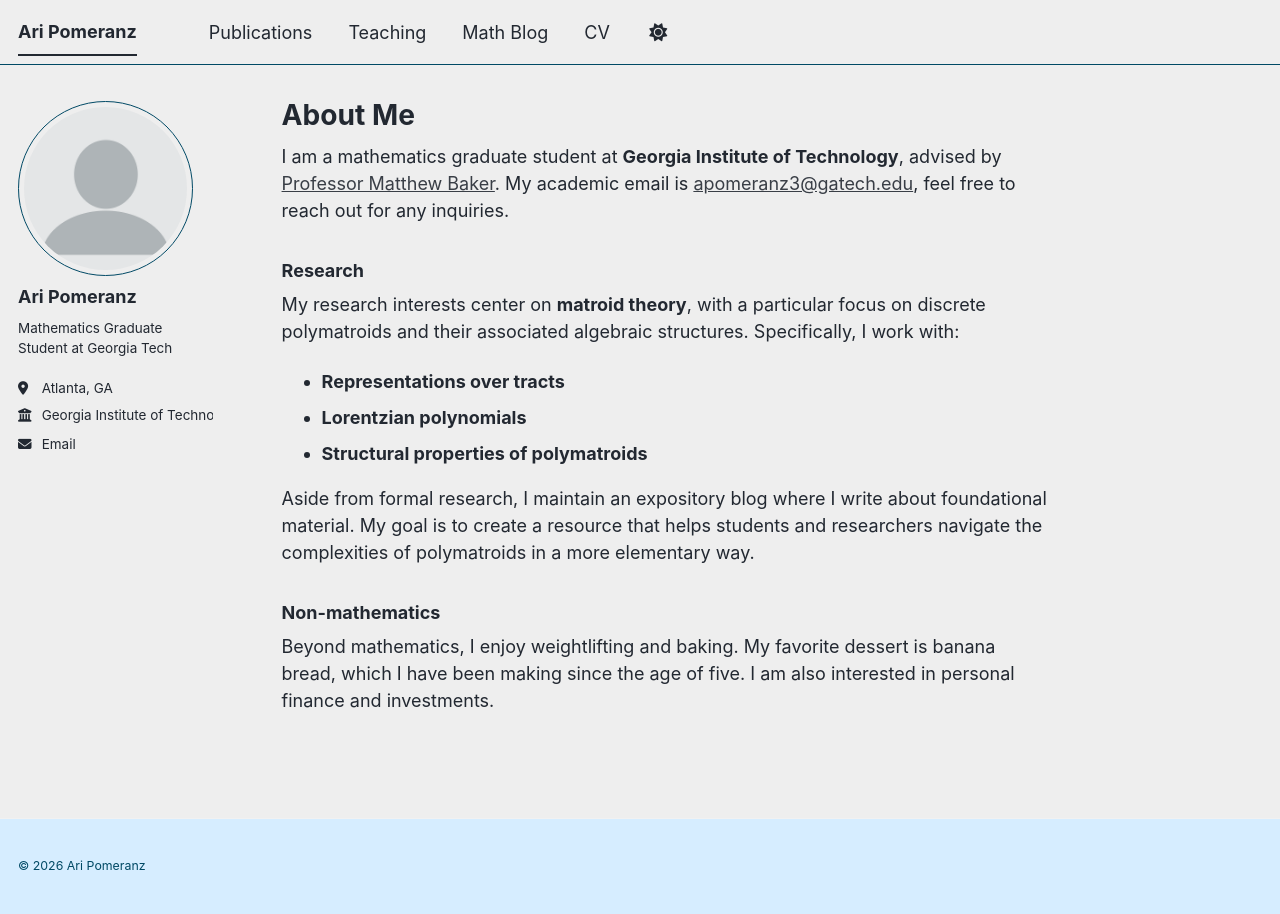
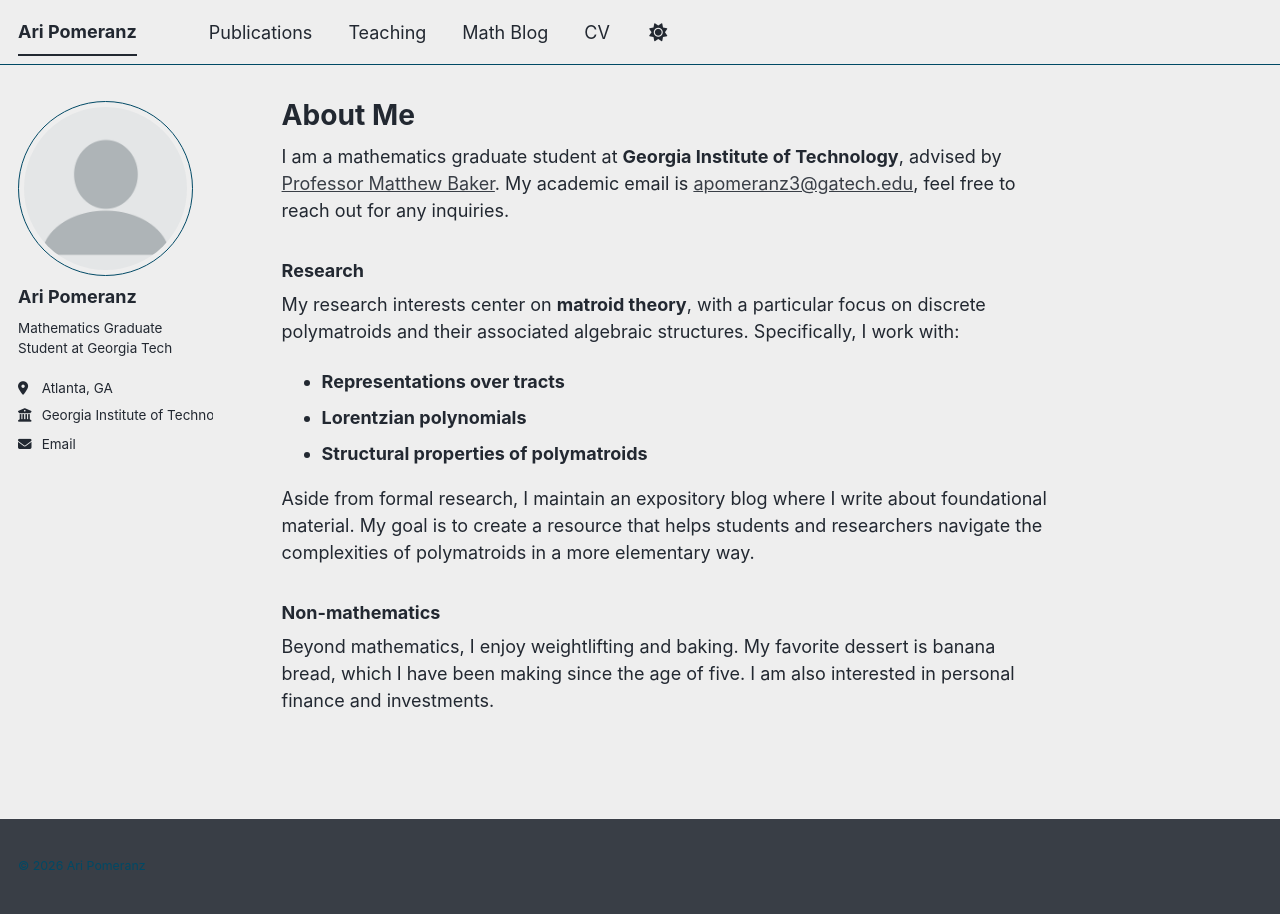
Before and after one commit to aripomeranz/aripomeranz, a Jekyll site: the page built from _pages/about.md, in a window 1280 px wide. Built offline with Jekyll 4.4.1, drawn with Linux system fonts in a browser that asks for light colours; a script bundle is joined from its source files by our own code; library files that are not in the unit come from our copies.

Commit message:
Update _air_light.scss

```diff
--- a/_sass/theme/_air_light.scss
+++ b/_sass/theme/_air_light.scss
@@ -15,7 +15,7 @@ $text                       : #222831;
 $link                       : #393e46;
 $link-dark                  : mix(#000, $link, 25%);
 $link-light                 : mix(#fff, $link, 25%);
-$footer                     : #d6edff;
+$footer                     : #393e46;
 
 /* Color codes used for the site */
 $danger-color               : #ee5f5b;
```
